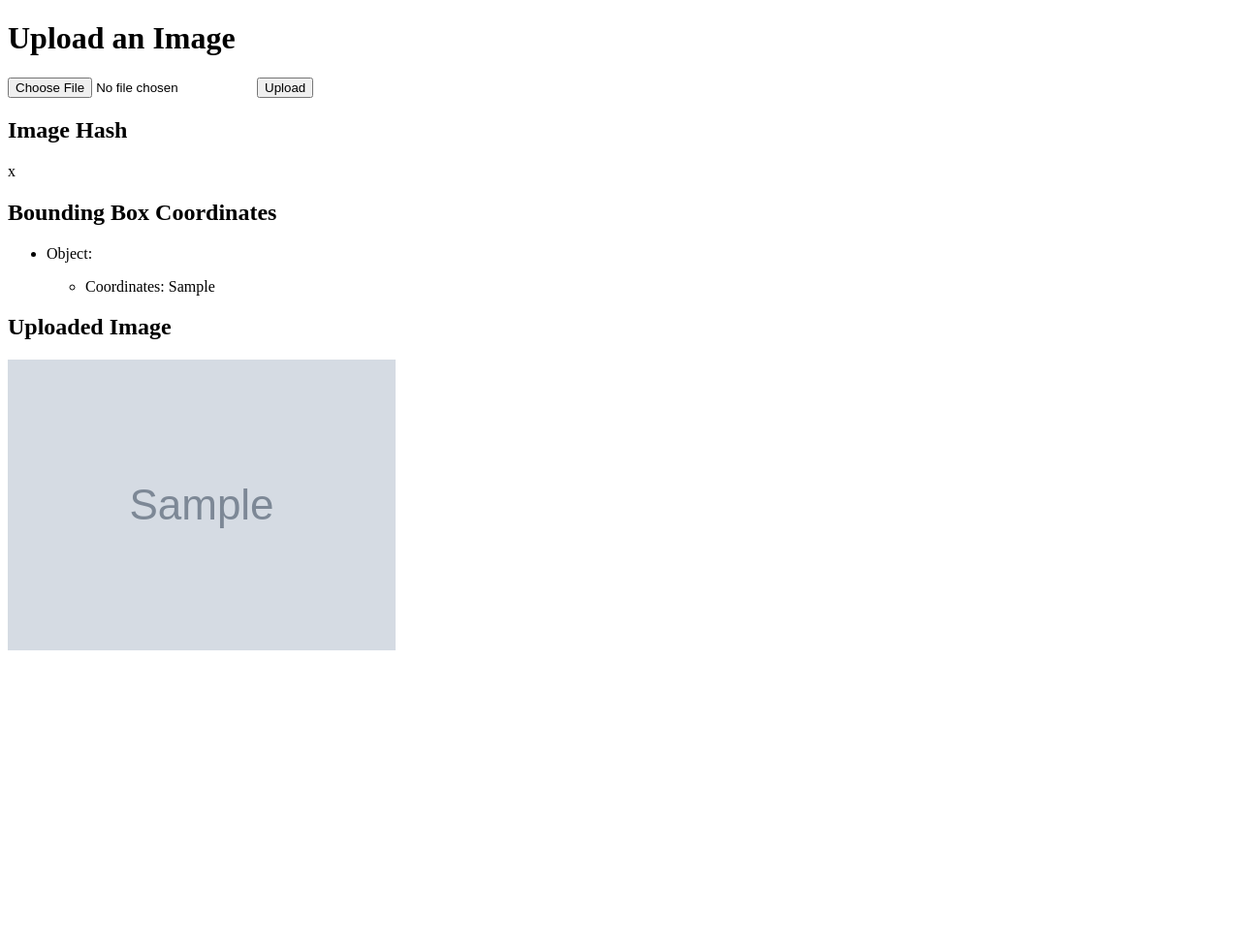
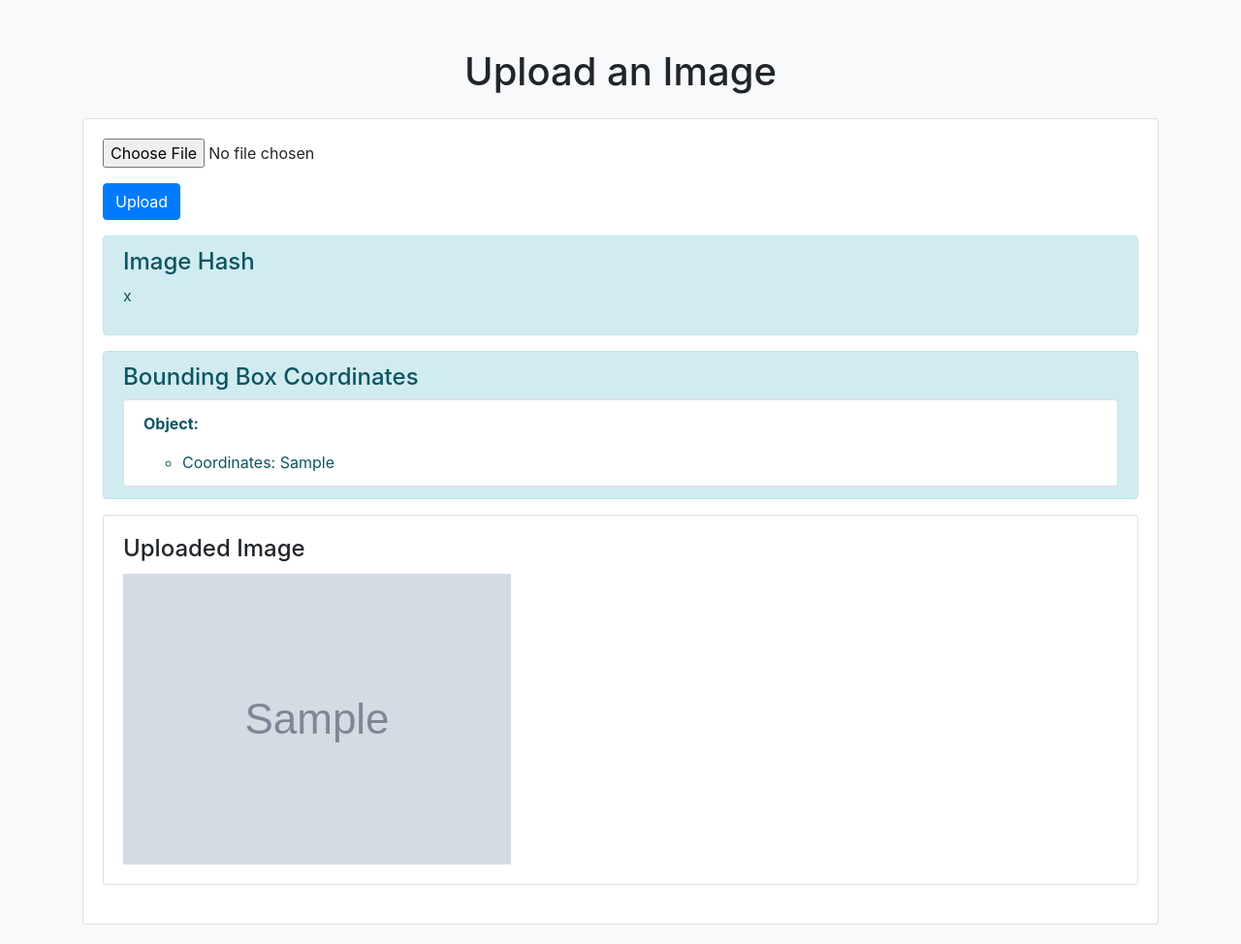
Before and after one commit to Pranavh-2004/water_marking_system_buildspace_s5, a Flask app: template templates/index.html in a window 1280 px wide. Shown: the whole page at 97% size. Before the commit the page ends 671 px from the top, so only its background shows below. Run offline with Flask 3, Linux system fonts and the light colour scheme; the template is opened without the code that fills it: most values are stand-ins (such as "Sample title", 1, 10 or a date in 2020); grey boxes marked "Sample" are stand-in pictures; some libraries are stand-ins or nearby versions.

Commit message:
bootstrap_index_html

```diff
--- a/templates/index.html
+++ b/templates/index.html
@@ -4,21 +4,46 @@
     <meta charset="UTF-8">
     <meta name="viewport" content="width=device-width, initial-scale=1.0">
     <title>Image Upload</title>
+    <!-- Bootstrap CSS -->
+    <link href="https://stackpath.bootstrapcdn.com/bootstrap/4.5.2/css/bootstrap.min.css" rel="stylesheet">
+    <style>
+        body {
+            background-color: #f8f9fa;
+        }
+        .container {
+            margin-top: 50px;
+        }
+        .card {
+            margin-bottom: 20px;
+        }
+        img {
+            max-width: 100%;
+            height: auto;
+        }
+    </style>
 </head>
 <body>
-    <h1>Upload an Image</h1>
-    <form method="post" enctype="multipart/form-data">
-        <input type="file" name="file">
-        <input type="submit" value="Upload">
+    <div class="container">
+        <h1 class="text-center mb-4">Upload an Image</h1>
+        <div class="card">
+            <div class="card-body">
+                <form method="post" enctype="multipart/form-data" class="mb-3">
+                    <div class="form-group">
+                        <input type="file" name="file" class="form-control-file">
+                    </div>
+                    <button type="submit" class="btn btn-primary">Upload</button>
                 </form>
                 {% if image_hash %}
-        <h2>Image Hash</h2>
+                    <div class="alert alert-info">
+                        <h4>Image Hash</h4>
                         <p>{{ image_hash }}</p>
-        <h2>Bounding Box Coordinates</h2>
-        <ul>
+                    </div>
+                    <div class="alert alert-info">
+                        <h4>Bounding Box Coordinates</h4>
+                        <ul class="list-group">
                             {% for obj in object_positions_list %}
-                <li>
-                    <p>Object:</p>
+                                <li class="list-group-item">
+                                    <p><strong>Object:</strong></p>
                                     <ul>
                                         {% for coord in obj.objects %}
                                             <li>Coordinates: {{ coord.x }}</li>
@@ -27,8 +52,20 @@
                                 </li>
                             {% endfor %}
                         </ul>
-        <h2>Uploaded Image</h2>
-        <img src="{{ file_path }}" alt="Uploaded Image" style="max-width: 500px;">
+                    </div>
+                    <div class="card">
+                        <div class="card-body">
+                            <h4 class="card-title">Uploaded Image</h4>
+                            <img src="{{ file_path }}" alt="Uploaded Image">
+                        </div>
+                    </div>
                 {% endif %}
+            </div>
+        </div>
+    </div>
+    <!-- Bootstrap JS and dependencies -->
+    <script src="https://code.jquery.com/jquery-3.5.1.slim.min.js"></script>
+    <script src="https://cdn.jsdelivr.net/npm/@popperjs/core@2.9.2/dist/umd/popper.min.js"></script>
+    <script src="https://stackpath.bootstrapcdn.com/bootstrap/4.5.2/js/bootstrap.min.js"></script>
 </body>
 </html>
```
Lines whose indentation alone changed are shown as unchanged.
